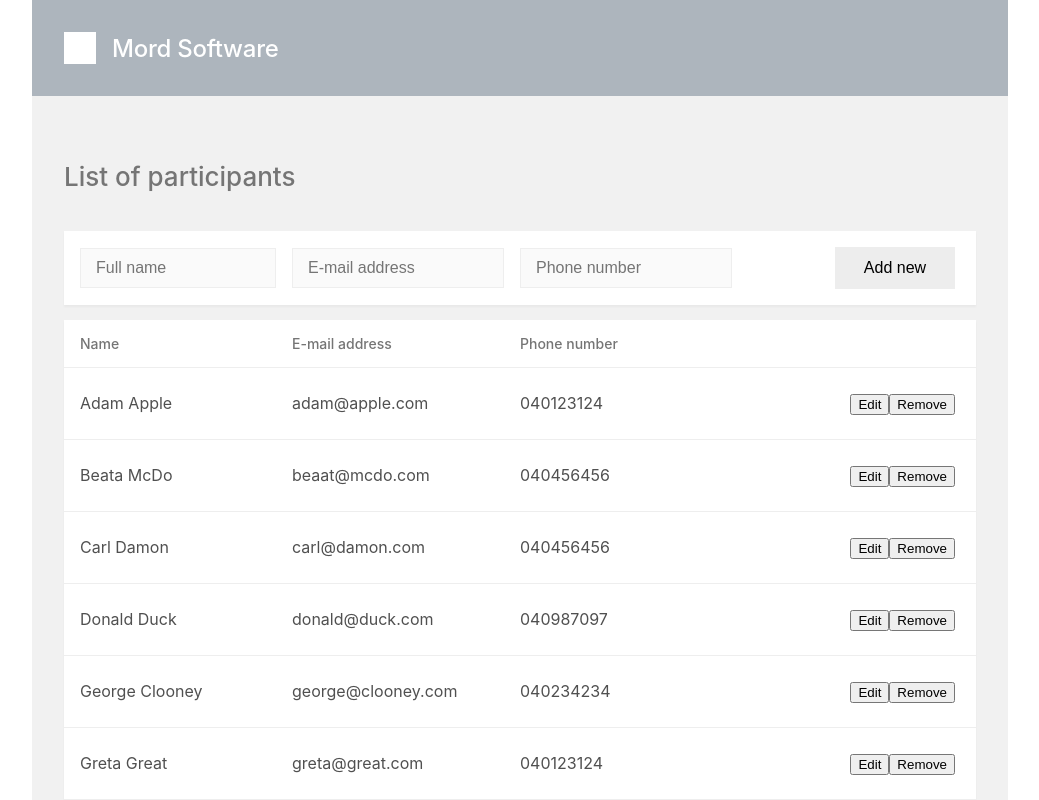
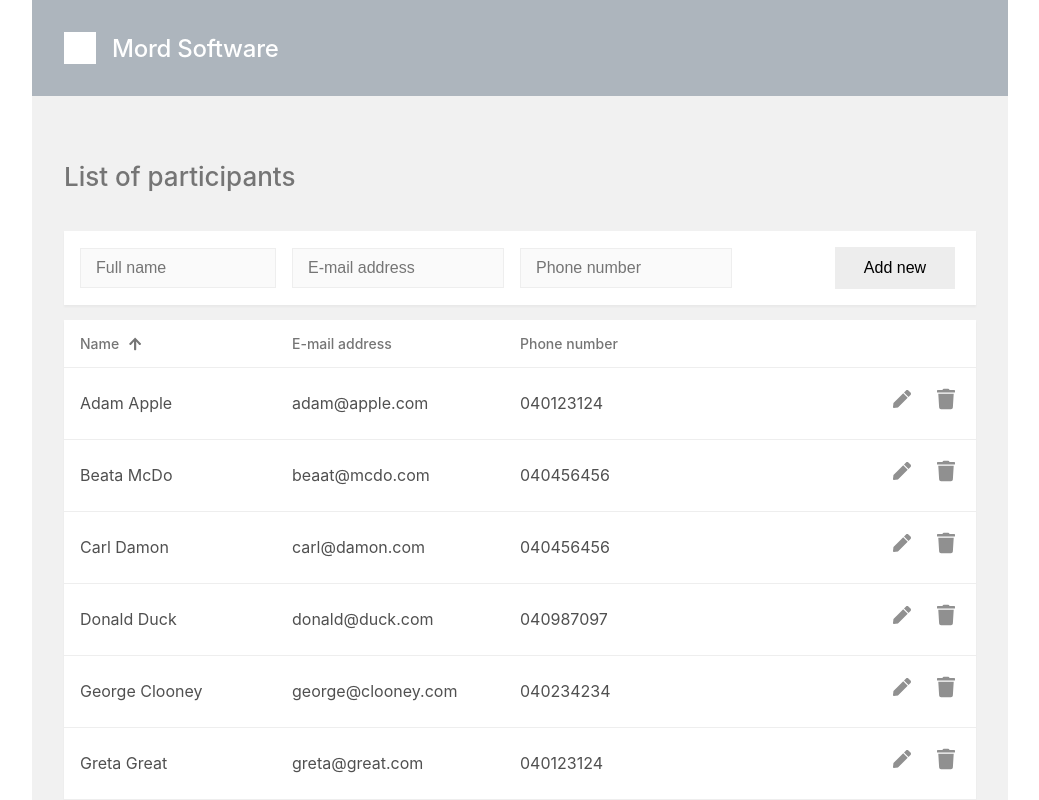
Before and after one commit to ilkkamaksy/tabler, a React (Create React App) app: page / in a window 1280 px wide. Shown: the top 800 px of the page, without its empty margins (120-1159 px from the left). Built offline with nearby package versions, Linux system fonts and the light colour scheme.

Commit message:
add icons

```diff
--- a/src/App.css
+++ b/src/App.css
@@ -98,6 +98,21 @@ input[type="text"] {
   margin-right:4%;
 }
 
+.icon-btn {
+  background: transparent;
+  border: none;
+  height: 24px;
+  width: 24px;
+  margin-left: 20px;
+}
+
+body .icon-btn svg {
+  height: 24px;
+  color: #909090;
+  min-width: 18px;
+  cursor: pointer;
+}
+
 /* table */
 .table {
   display: table;
@@ -118,6 +133,10 @@ input[type="text"] {
   line-height: 16px;
   font-weight: 500;
   cursor: pointer;
+}
+
+.table-cell--header-cell svg {
+  margin-left: 10px;
 }
 
 .table-cell--data-cell {
--- a/src/Components/Table.tsx
+++ b/src/Components/Table.tsx
@@ -2,6 +2,8 @@ import React from 'react'
 import { Participant } from '../types'
 import EditForm from './EditForm'
 import { useSortableData } from '../hooks/SortableData'
+import { FontAwesomeIcon } from '@fortawesome/react-fontawesome'
+import { faArrowDown, faArrowUp, faPen, faTrash } from '@fortawesome/free-solid-svg-icons'
 
 interface Props {
 	participants: Participant[]
@@ -35,9 +37,30 @@ const Table = ({
 			<div className="table data-table">
 				<div className="table-header-group">
 					<div className="table-row">
-						<div className={`table-cell table-cell--header-cell ${sortConfig && sortConfig.key === 'name' ? 'sorted' : ''}`} onClick={() => reSort('name')}>Name</div>
-						<div className={`table-cell table-cell--header-cell ${sortConfig && sortConfig.key === 'email' ? 'sorted' : ''}`} onClick={() => reSort('email')}>E-mail address</div>
-						<div className={`table-cell table-cell--header-cell ${sortConfig && sortConfig.key === 'phone' ? 'sorted' : ''}`} onClick={() => reSort('phone')}>Phone number</div>
+						<div
+							className={`table-cell table-cell--header-cell ${sortConfig && sortConfig.key === 'name' ? 'sorted' : ''}`}
+							onClick={() => reSort('name')}>
+								Name
+							{sortConfig && sortConfig.key === 'name' && sortConfig.direction === 'ascending'
+								? <FontAwesomeIcon icon={faArrowUp} />
+								: sortConfig && sortConfig.key === 'name' ? <FontAwesomeIcon icon={faArrowDown} /> : null}
+						</div>
+						<div
+							className={`table-cell table-cell--header-cell ${sortConfig && sortConfig.key === 'email' ? 'sorted' : ''}`}
+							onClick={() => reSort('email')}>
+								E-mail address
+							{sortConfig && sortConfig.key === 'email' && sortConfig.direction === 'ascending'
+								? <FontAwesomeIcon icon={faArrowUp} />
+								: sortConfig && sortConfig.key === 'email' ? <FontAwesomeIcon icon={faArrowDown} /> : null}
+						</div>
+						<div
+							className={`table-cell table-cell--header-cell ${sortConfig && sortConfig.key === 'phone' ? 'sorted' : ''}`}
+							onClick={() => reSort('phone')}>
+								Phone number
+							{sortConfig && sortConfig.key === 'phone' && sortConfig.direction === 'ascending'
+								? <FontAwesomeIcon icon={faArrowUp} />
+								: sortConfig && sortConfig.key === 'phone' ? <FontAwesomeIcon icon={faArrowDown} /> : null}
+						</div>
 						<div className="table-cell table-cell--header-cell table-cell-end"></div>
 					</div>
 				</div>
@@ -59,8 +82,12 @@ const Table = ({
 									<div className="table-cell table-cell--data-cell" onClick={() => handleSelect(participant)}>{participant.email}</div>
 									<div className="table-cell table-cell--data-cell" onClick={() => handleSelect(participant)}>{participant.phone}</div>
 									<div className="table-cell table-cell--data-cell table-cell-end">
-										<button onClick={() => handleSelect(participant)}>Edit</button>
-										<button onClick={() => handleRemove(participant)}>Remove</button>
+										<button className="icon-btn" onClick={() => handleSelect(participant)}>
+											<FontAwesomeIcon icon={faPen} />
+										</button>
+										<button className="icon-btn" onClick={() => handleRemove(participant)}>
+											<FontAwesomeIcon icon={faTrash} />
+										</button>
 									</div>
 								</div>
 							)
```
